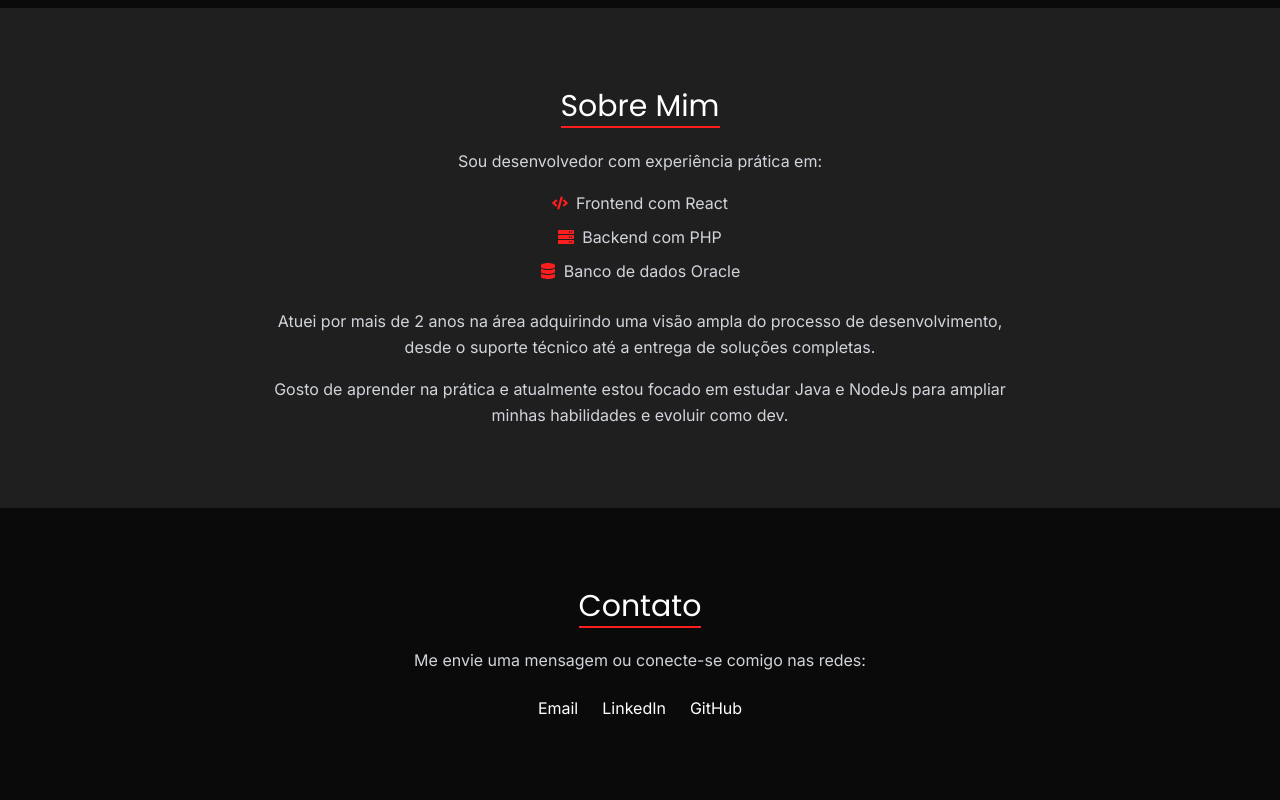
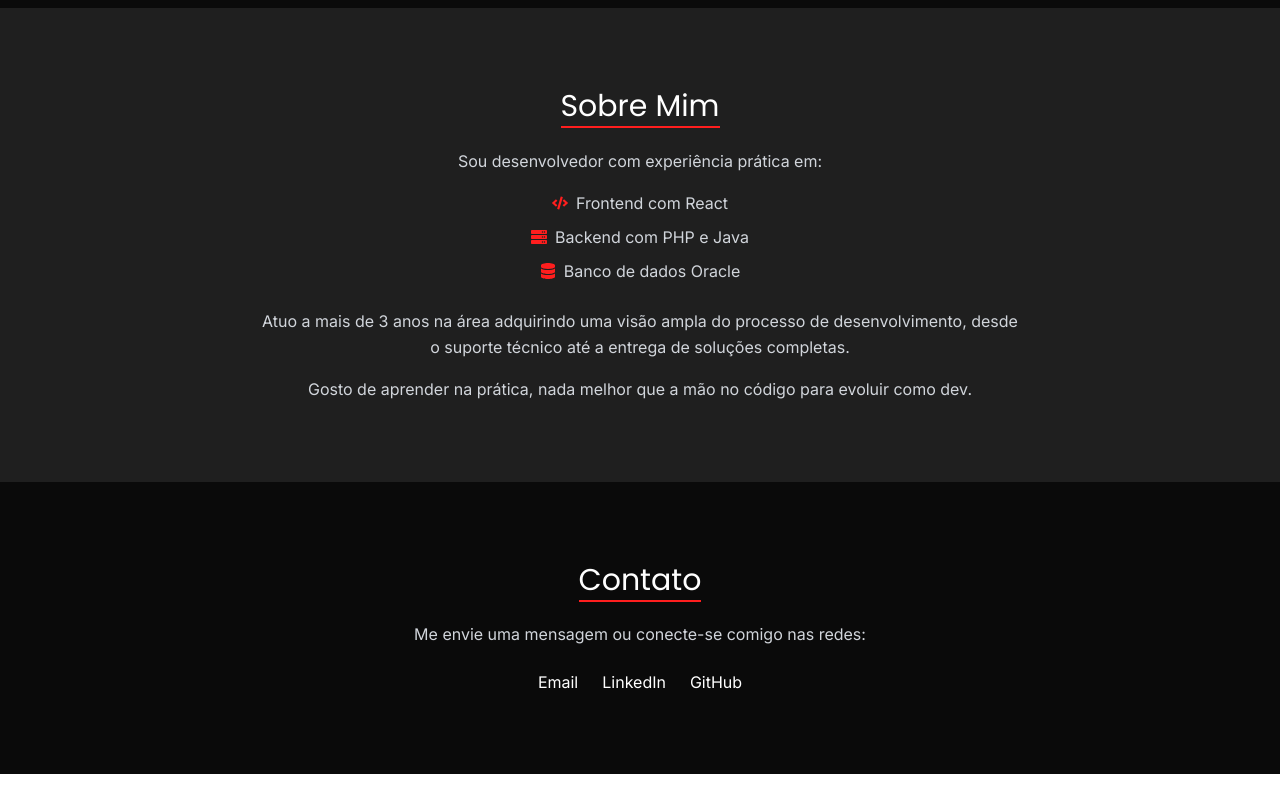
Before and after one commit to thales-sblue/thales-sblue.github.io, a React (Vite) app: page / in a window 1280 px wide. Shown: the part 3035-3835 px from the top of the page. After the commit the page ends 3809 px from the top, so only its background shows below. Built offline with nearby package versions, Linux system fonts and the light colour scheme; no server answers.

Commit message:
update about

```diff
--- a/src/components/About.jsx
+++ b/src/components/About.jsx
@@ -28,17 +28,17 @@ export default function About() {
                         <FaCode className="text-accent mr-2" /> Frontend com React
                     </li>
                     <li className="flex items-center justify-center">
-                        <FaServer className="text-accent mr-2" /> Backend com PHP
+                        <FaServer className="text-accent mr-2" /> Backend com PHP e Java
                     </li>
                     <li className="flex items-center justify-center">
                         <FaDatabase className="text-accent mr-2" /> Banco de dados Oracle
                     </li>
                 </ul>
                 <p className="font-body text-gray-300 leading-relaxed mb-4">
-                    Atuei por mais de 2 anos na área adquirindo uma visão ampla do processo de desenvolvimento, desde o suporte técnico até a entrega de soluções completas.
+                    Atuo a mais de 3 anos na área adquirindo uma visão ampla do processo de desenvolvimento, desde o suporte técnico até a entrega de soluções completas.
                 </p>
                 <p className="font-body text-gray-300 leading-relaxed">
-                    Gosto de aprender na prática e atualmente estou focado em estudar Java e NodeJs para ampliar minhas habilidades e evoluir como dev.
+                    Gosto de aprender na prática, nada melhor que a mão no código para evoluir como dev.
                 </p>
             </div>
         </motion.section>
```
